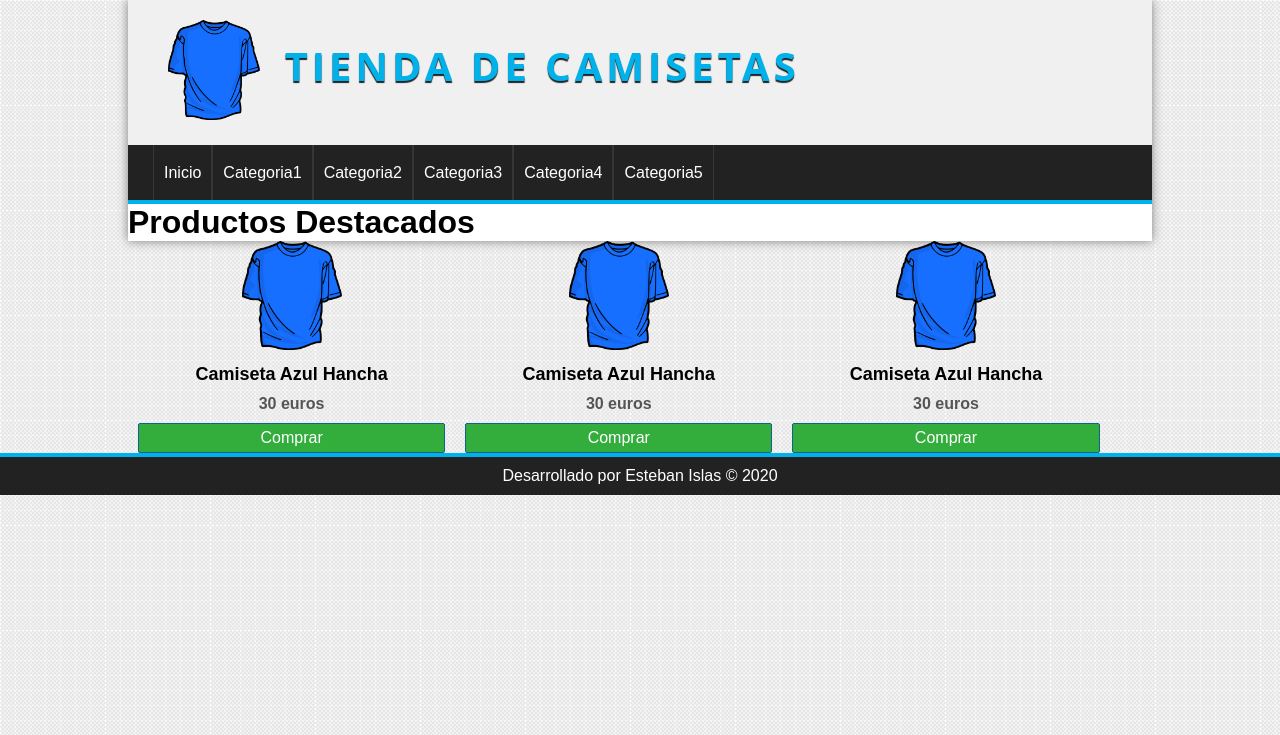
After one commit to EstebanIslas/Proyecto_PHP_POO, a PHP site: template views/producto/destacados.php in a window 1280 px wide. The commit adds this page. Shown: the top 735 px of the page. Run offline with PHP 8.4, Linux system fonts and the light colour scheme; the template is opened without the code that fills it, so the values that code supplies are empty.

Commit message:
Maquetación Adaptada a MVC

```diff
--- a/controllers/ProductoController.php
+++ b/controllers/ProductoController.php
@@ -5,6 +5,10 @@
 class productoController{
     public function index()
     {
-        echo 'Controlador Producto Accion index';
+        //echo 'Controlador Producto Accion index';
+        /* Cargar una vista como predeterminada en el index*/
+        require_once 'views/producto/destacados.php';
     }
+
+
 }
--- a/index.php
+++ b/index.php
@@ -8,6 +8,9 @@
 
 
 require_once 'autoload.php'; #Tener acceso a todos los controladoresS
+require_once 'views/layout/header.php'; #Acceso al header
+require_once 'views/layout/sidebar.php'; #Acceso la barra lateral
+
 
 #Comprobar que llegan todos los controladores
 if (isset($_GET['controller'])) {
@@ -33,3 +36,5 @@ if (class_exists($nombre_controlador)) {
 }else {
     echo 'La pagina no existe! Validacion de clase nombre_controlador';
 }
+
+require_once 'views/layout/footer.php'; #Acceso al pie de pagina
--- a/index_maqueta.php
+++ b/index_maqueta.php
@@ -46,7 +46,6 @@
 
                 </ul>
             </nav>
-
 
 
             <div id="content">
@@ -98,10 +97,10 @@
                     </div>
                 </div>
             </div>
+        </div>
         <!--Pie de Pagina-->
         <footer id="footer">
             <p>Desarrollado por <a href="https://www.facebook.com/esteban.islassantos">Esteban Islas</a> &copy; <?=date('Y');?></p>
         </footer>
-        </div>
     </body>
 </html>
--- /dev/null
+++ b/views/layout/footer.php
@@ -0,0 +1,8 @@
+            </div>
+        </div>
+            <!--Pie de Pagina-->
+            <footer id="footer">
+                <p>Desarrollado por <a href="https://www.facebook.com/esteban.islassantos">Esteban Islas</a> &copy; <?=date('Y');?></p>
+            </footer>
+    </body>
+</html>
--- /dev/null
+++ b/views/layout/header.php
@@ -0,0 +1,48 @@
+<!DOCTYPE html>
+<html lang="es">
+    <head>
+        <meta charset="UTF-8">
+        <meta name="viewport" content="width=device-width, initial-scale=1.0">
+        <link rel="stylesheet" href="assets/css/styles.css">
+        <title>Tienda de Ropa</title>
+    </head>
+    <body>
+
+        <div id="container">
+
+            <!--Cabecera-->
+
+            <header id="header">
+
+                <div id="logo">
+                    <img src="assets/img/camiseta.png" alt="Camiseta Logo">
+                    <a href="index.php"> Tienda de Camisetas </a>
+                </div>
+
+            </header>
+
+            <!--Menu-->
+
+            <nav id="menu">
+                <ul>
+                    <li>
+                        <a href="#">Inicio</a>
+                    </li>
+                    <li>
+                        <a href="#">Categoria1</a>
+                    </li>
+                    <li>
+                        <a href="#">Categoria2</a>
+                    </li>
+                    <li>
+                        <a href="#">Categoria3</a>
+                    </li>
+                    <li>
+                        <a href="#">Categoria4</a>
+                    </li>
+                    <li>
+                        <a href="#">Categoria5</a>
+                    </li>
+
+                </ul>
+            </nav>
--- /dev/null
+++ b/views/producto/destacados.php
@@ -0,0 +1,23 @@
+<h1>Productos Destacados</h1>
+
+<div class="product">
+    <img src="assets/img/camiseta.png">
+    <h2>Camiseta Azul Hancha</h2>
+    <p>30 euros</p>
+    <a href="" class="button">Comprar</a>
+</div>
+
+<div class="product">
+    <img src="assets/img/camiseta.png">
+    <h2>Camiseta Azul Hancha</h2>
+    <p>30 euros</p>
+    <a href="" class="button">Comprar</a>
+</div>
+
+<div class="product">
+    <img src="assets/img/camiseta.png">
+    <h2>Camiseta Azul Hancha</h2>
+    <p>30 euros</p>
+    <a href="" class="button">Comprar</a>
+</div>
+</div>
```
Also changed, not shown: views/layout/sidebar.php (added, +25 -0 lines). Lines whose indentation alone changed are shown as unchanged.
